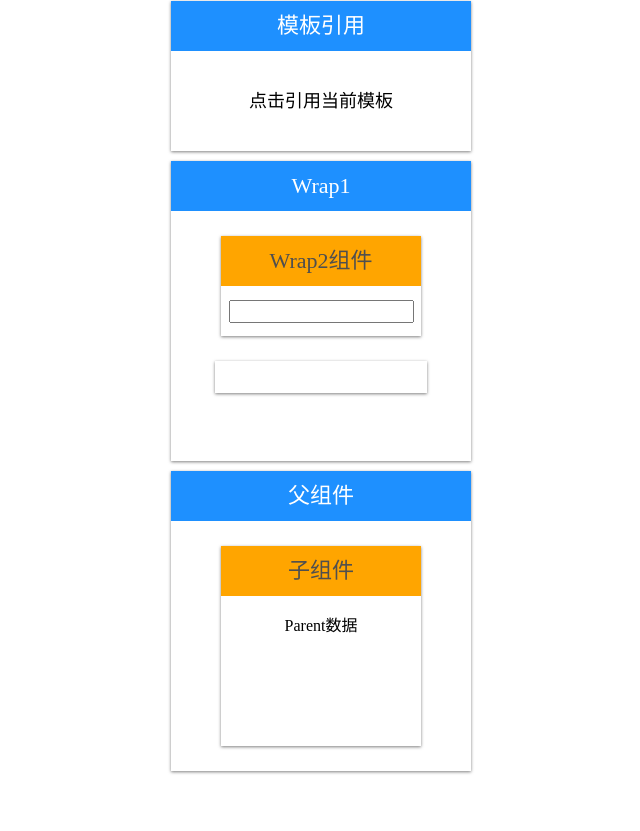
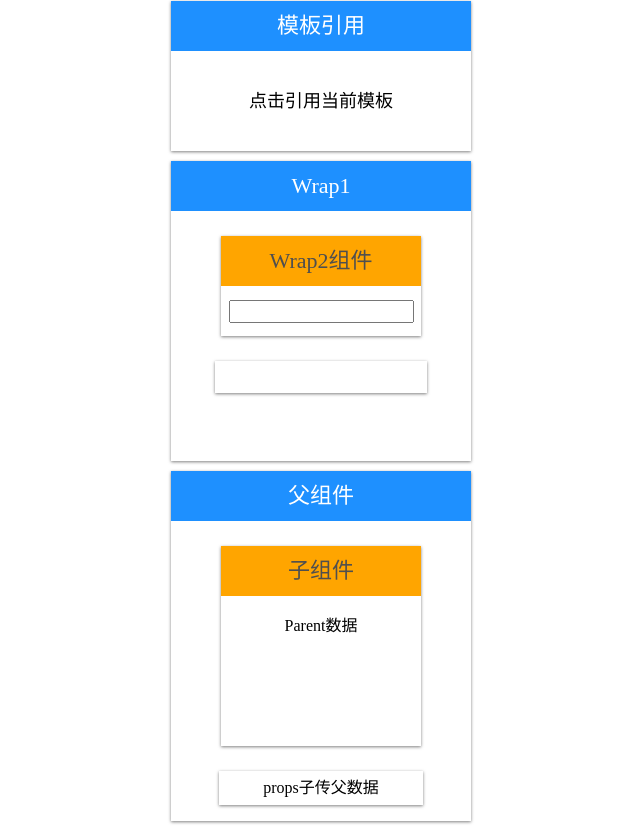
Before and after one commit to ruoton6/vue-base, a Vue app: page / in a window 1280 px wide. Shown: the part 957-1788 px from the top of the page, without its empty margins (319-959 px from the left). Before the commit the page ends 1738 px from the top, so only its background shows below. Built offline with nearby package versions, Linux system fonts and the light colour scheme.

Commit message:
更新：组件数据传递_props子传父

```diff
--- a/src/components/ChildDemo.vue
+++ b/src/components/ChildDemo.vue
@@ -5,6 +5,7 @@
         </div>
         <div class="box2-content">
             {{ msg }}
+            {{ msgFn("props子传父数据") }}
         </div>
     </div>
 </template>
@@ -21,7 +22,8 @@ export default {
         msg: {
             type: String,
             default: "Parent没有传递数据"
-        }
+        },
+        msgFn: Function
     }
 }
 </script>
@@ -44,7 +46,7 @@ export default {
     font-size: 22px;
 }
 
-.box2-content{
+.box2-content {
     text-align: center;
     padding: 16px;
 }
--- a/src/components/ParentDemo.vue
+++ b/src/components/ParentDemo.vue
@@ -3,7 +3,10 @@
         <div class="box-title">
             父组件
         </div>
-        <ChildDemo :msg="msg" />
+        <ChildDemo :msg="msg" :msgFn="msgFn"/>
+        <div class="box-message">
+            {{ msg2 }}
+        </div>
     </div>
 </template>
 
@@ -13,18 +16,24 @@ import ChildDemo from './ChildDemo.vue';
 export default {
     data() {
         return {
-            msg: "Parent数据"
+            msg: "Parent数据",
+            msg2: ""
         }
     },
     components: {
         "ChildDemo": ChildDemo
+    },
+    methods: {
+        msgFn(data) {
+            this.msg2 = data;
+        }
     }
 }
 </script>
 
 <style scoped>
 .box-wrapper {
-    height: 300px;
+    height: 350px;
     width: 300px;
     box-shadow: 0px 1px 3px rgba(0, 0, 0, .5);
     margin: 10px auto;
@@ -39,4 +48,14 @@ export default {
     line-height: 50px;
     font-size: 22px;
 }
+
+.box-message {
+    height: 30px;
+    width: 200px;
+    text-align: center;
+    line-height: 30px;
+    padding: 2px;
+    box-shadow: 0px 1px 3px rgba(0, 0, 0, .5);
+    margin: 0px auto;
+}
 </style>
```
Also changed, not shown: 1 other file (tests, documents, lock files or other folders).
